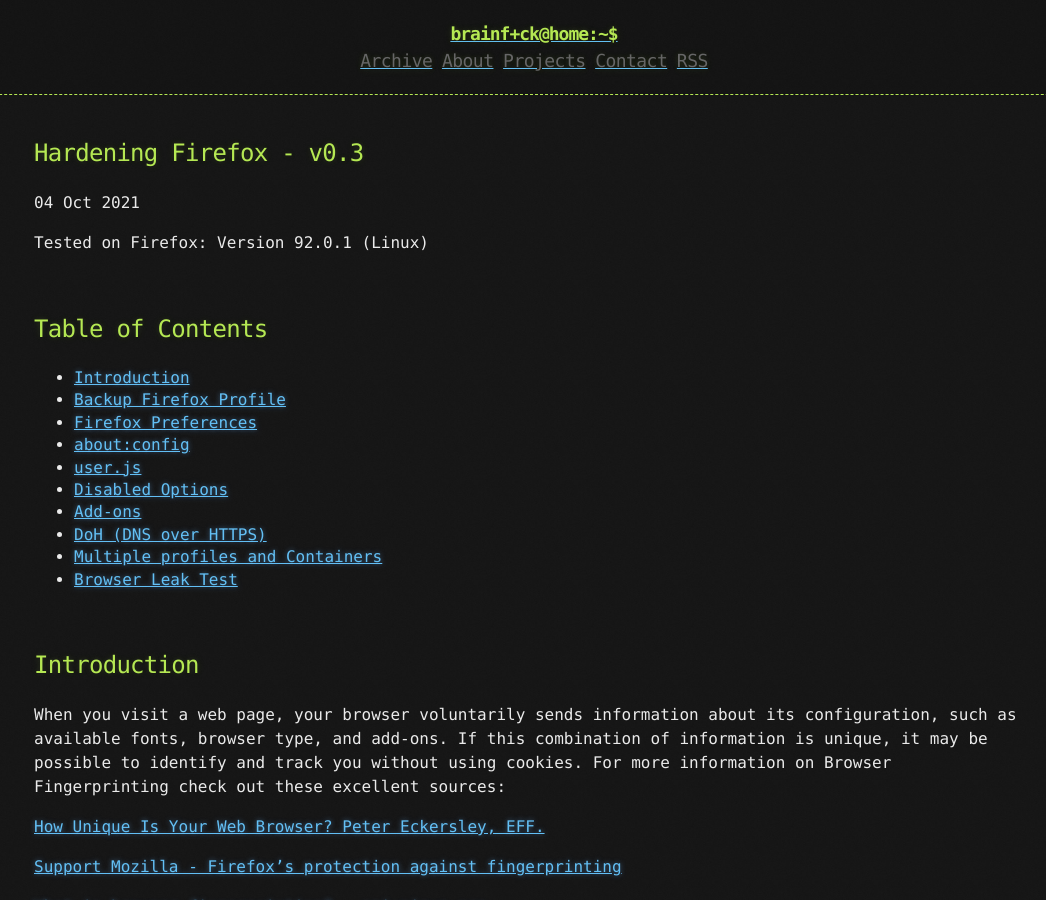
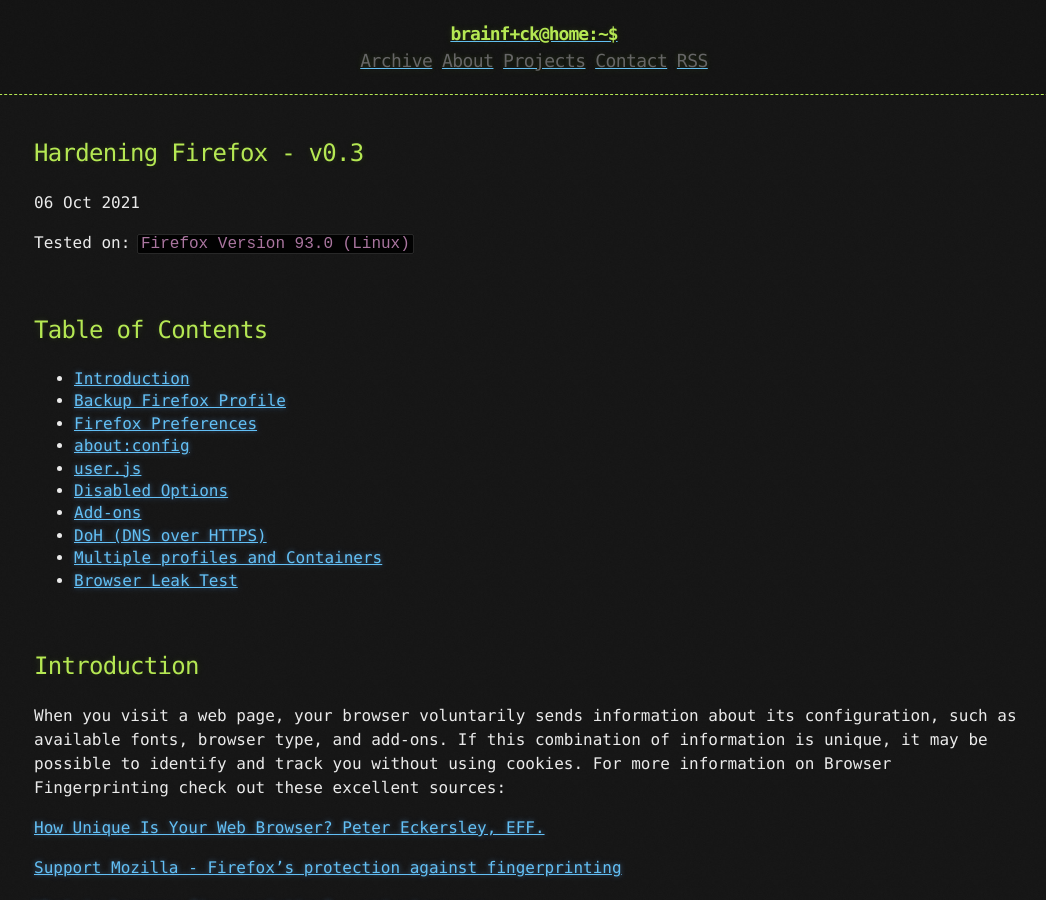
Before and after one commit to brainfucksec/brainfucksec.github.io, a Jekyll site: the page built from _posts/2021-10-03-hardening-firefox-2021.md, in a window 1280 px wide and 900 px high. Shown: the whole window, without its empty margins (106-1152 px from the left). Built offline with Jekyll 4.4.1, drawn with Linux system fonts in a browser that asks for light colours.

Commit message:
update post "Hardening Firefox"

```diff
--- a/_posts/2021-10-03-hardening-firefox-2021.md
+++ b/_posts/2021-10-03-hardening-firefox-2021.md
@@ -1,10 +1,10 @@
 ---
 layout: post
 title: "Hardening Firefox - v0.3"
-date: 2021-10-04
+date: 2021-10-06
 ---
 
-Tested on Firefox: Version 92.0.1 (Linux)
+Tested on: `Firefox Version 93.0 (Linux)`
 
 <br>
 
@@ -787,5 +787,4 @@
 * [uBlock Origin](https://ublockorigin.com/)
 
 * A special thanks goes to Reddit [/r/privacytoolsIO](https://old.reddit.com/r/privacytoolsIO/) and [/r/PrivacyGuides](https://old.reddit.com/r/PrivacyGuides/) communities that helped me to improve this article.
-
 ---
```
